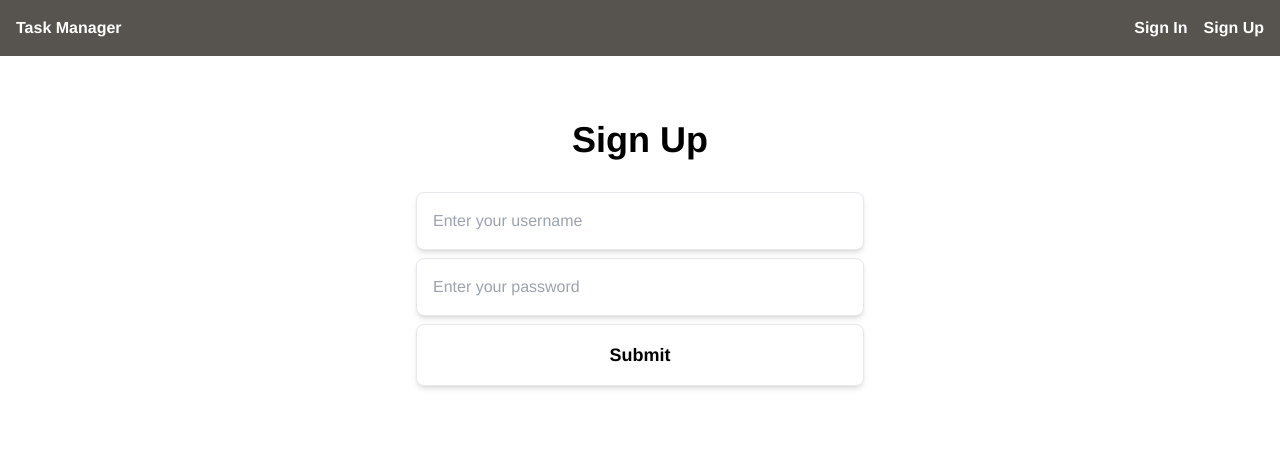
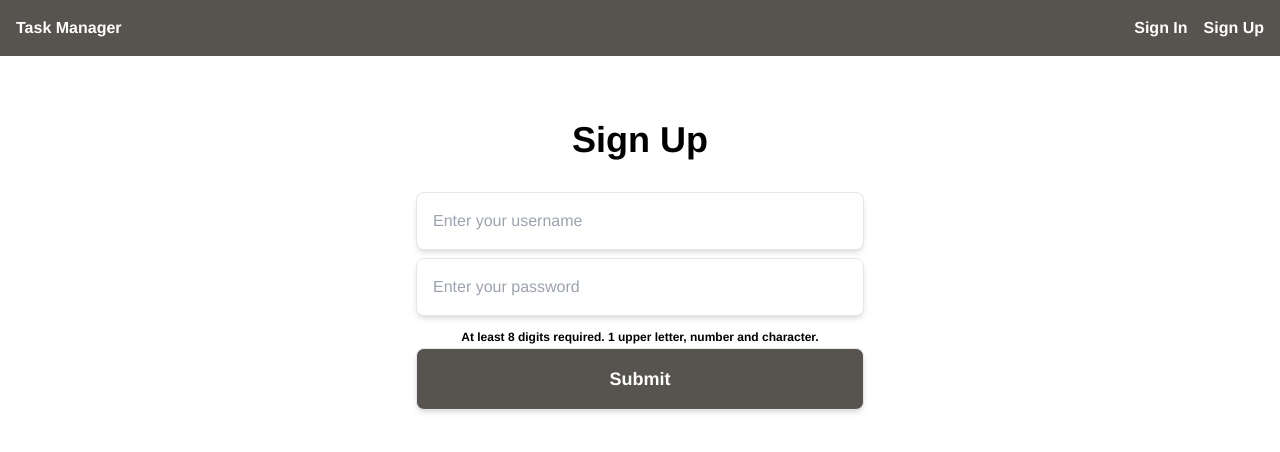
Before and after one commit to sam-abraha/task-management-react, a React (Vite) app: page /signup in a window 1280 px wide. Shown: the top 452 px of the page. Built offline with nearby package versions, Linux system fonts and the light colour scheme; no server answers.

Commit message:
feat(pages): create SignUp Page

```diff
--- a/src/pages/SignupPage.tsx
+++ b/src/pages/SignupPage.tsx
@@ -38,7 +38,10 @@ export default function SignIn() {
                    className="w-full p-4 border rounded-lg shadow-md mb-2"
                    placeholder='Enter your password'
                    />
-            <button className='w-full p-4 border rounded-lg shadow-md font-semibold text-lg'>
+            <label className='text-xs font-bold mb-2'>
+                At least 8 digits required. 1 upper letter, number and character.
+            </label>
+            <button className='w-full p-4 border rounded-lg shadow-md font-semibold text-lg bg-stone-600 text-white'>
                 Submit
             </button>
             {successMessage && (
```
